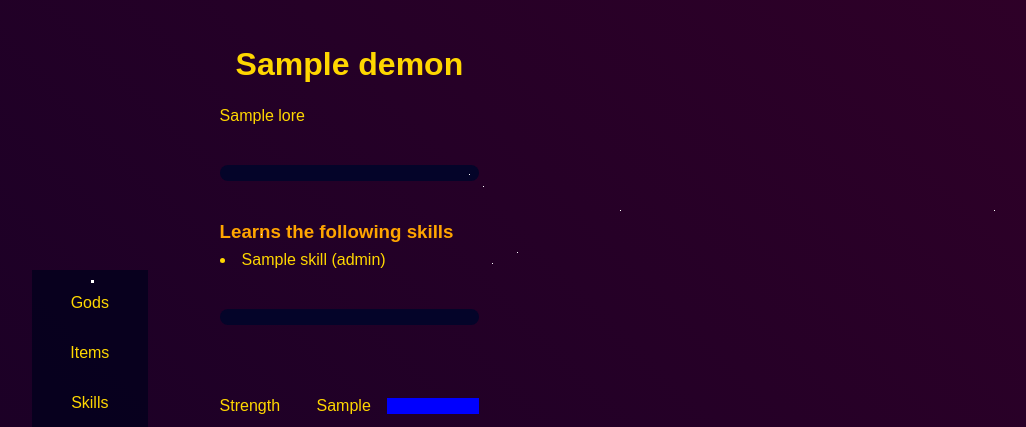
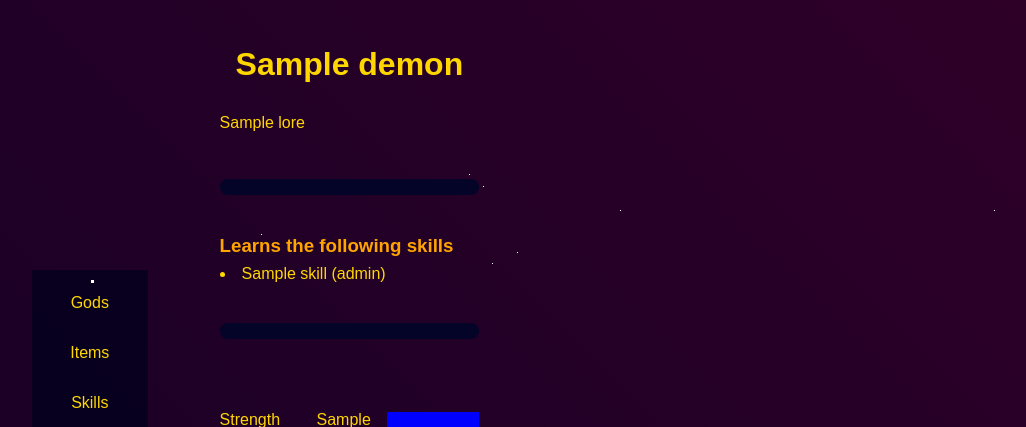
Before and after one commit to AnthonyWGit/AdFinemTemporis, a Symfony app: template templates/demon_base/detail.html.twig in a window 1280 px wide. Shown: the part 48-475 px from the top of the page, without its empty margins (0-1026 px from the left). Run offline with Twig, Linux system fonts and the light colour scheme; the template is opened without the code that fills it: most values are stand-ins (such as "Sample title", 1, 10 or a date in 2020); some libraries are stand-ins or nearby versions; some web fonts are replaced.

Commit message:
adding a line height for big lore

```diff
--- a/templates/demon_base/detail.html.twig
+++ b/templates/demon_base/detail.html.twig
@@ -15,7 +15,7 @@
         </div>
         <div class="divDemon">
                 <h1 class="centerTitle">{{demon.name}}</h1>
-                <p>{{demon.lore}}</p>
+                <p style="line-height: 2rem;">{{demon.lore}}</p>
                 <div class="separator"></div>
                 <h3 class="orange">Learns the following skills</h3>
                 <ul class="specialList">
```
